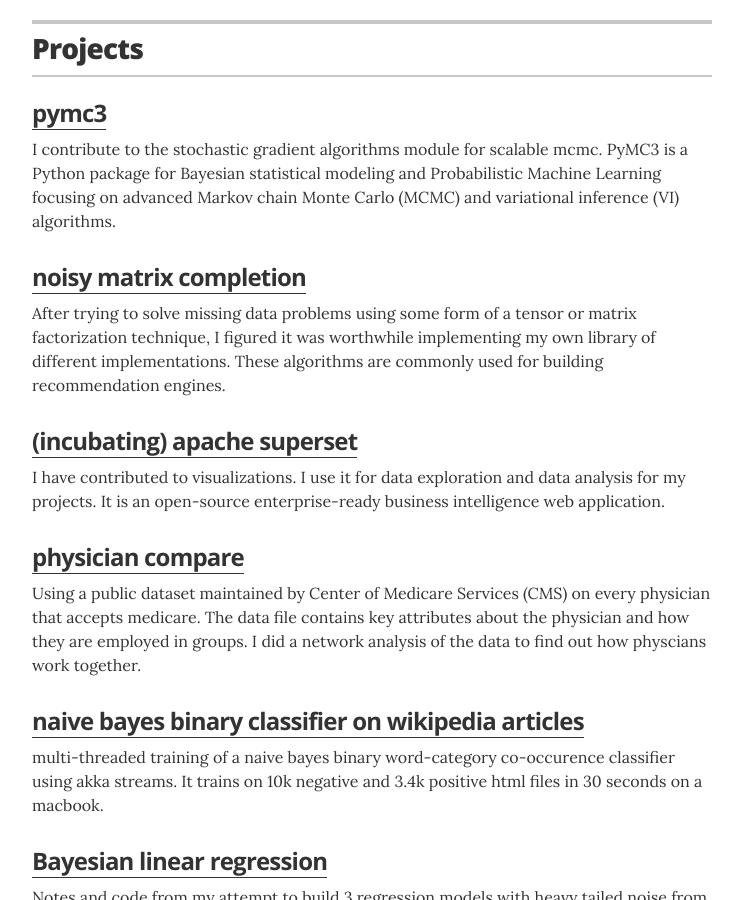
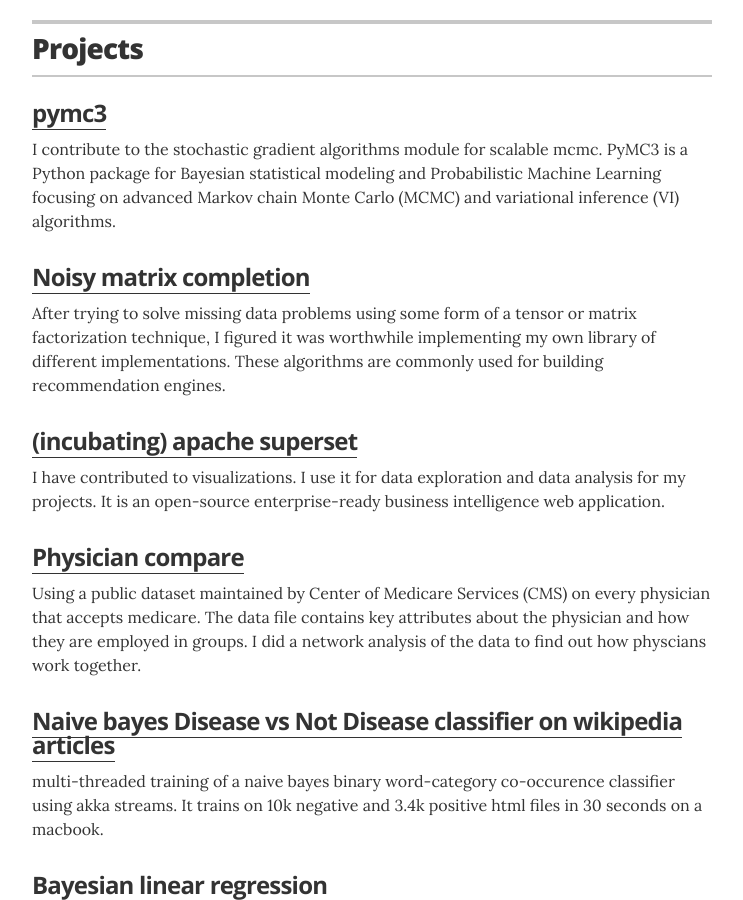
Before and after one commit to shkr/rohtas, a Jekyll site: the page built from about.md, in a window 1280 px wide and 900 px high, scrolled down 335 px. Shown: the whole window, without its empty margins (268-1011 px from the left). Built offline with Jekyll 4.4.1, drawn with Linux system fonts in a browser that asks for light colours.

Commit message:
projects updated

```diff
--- a/_data/projects.yml
+++ b/_data/projects.yml
@@ -4,7 +4,7 @@
   url: "https://docs.pymc.io/notebooks/bayesian_neural_network_with_sgfs.html"
   description: I contribute to the stochastic gradient algorithms module for scalable mcmc. PyMC3 is a Python package for Bayesian statistical modeling and Probabilistic Machine Learning focusing on advanced Markov chain Monte Carlo (MCMC) and variational inference (VI) algorithms.
 
-- project: noisy matrix completion
+- project: Noisy matrix completion
   url: "https://github.com/shkr/noisy-matrix-completion"
   description: After trying to solve missing data problems using some form of a tensor or matrix factorization technique, I figured it was worthwhile implementing my own library of different implementations. These algorithms are commonly used for building recommendation engines.
 
@@ -13,11 +13,11 @@
   url: "https://superset.incubator.apache.org/gallery.html"
   description: I have contributed to visualizations. I use it for data exploration and data analysis for my projects. It is an open-source enterprise-ready business intelligence web application.
 
-- project: physician compare
+- project: Physician compare
   url: "https://github.com/shkr/physician-compare"
   description: Using a public dataset maintained by Center of Medicare Services (CMS) on every physician that accepts medicare. The data file contains key attributes about the physician and how they are employed in groups. I did a network analysis of the data to find out how physcians work together.
 
-- project: naive bayes binary classifier on wikipedia articles
+- project: Naive bayes Disease vs Not Disease classifier on wikipedia articles
   url: "https://github.com/shkr/wikiclassifier/blob/master/wikiclassifier.pdf"
   description: multi-threaded training of a naive bayes binary word-category co-occurence classifier using akka streams. It trains on 10k negative and 3.4k positive html files in 30 seconds on a macbook.
 
```
